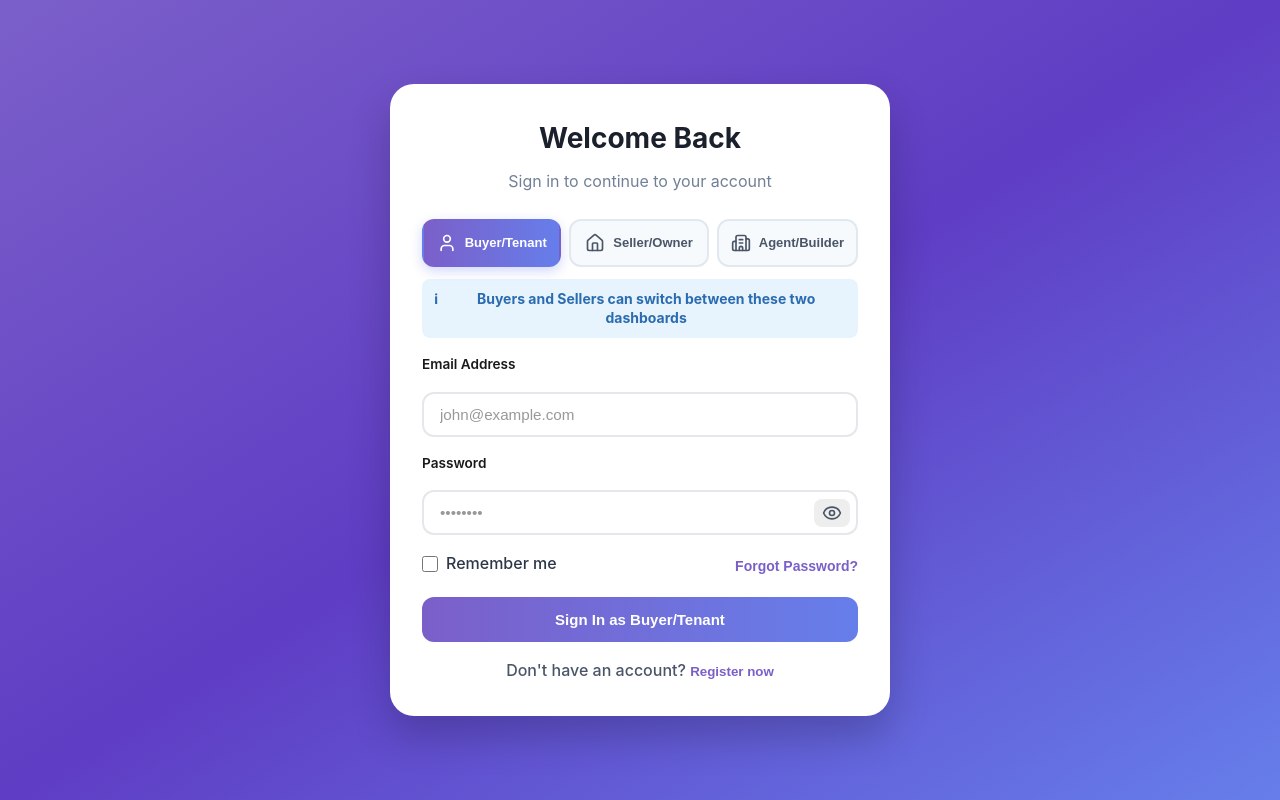
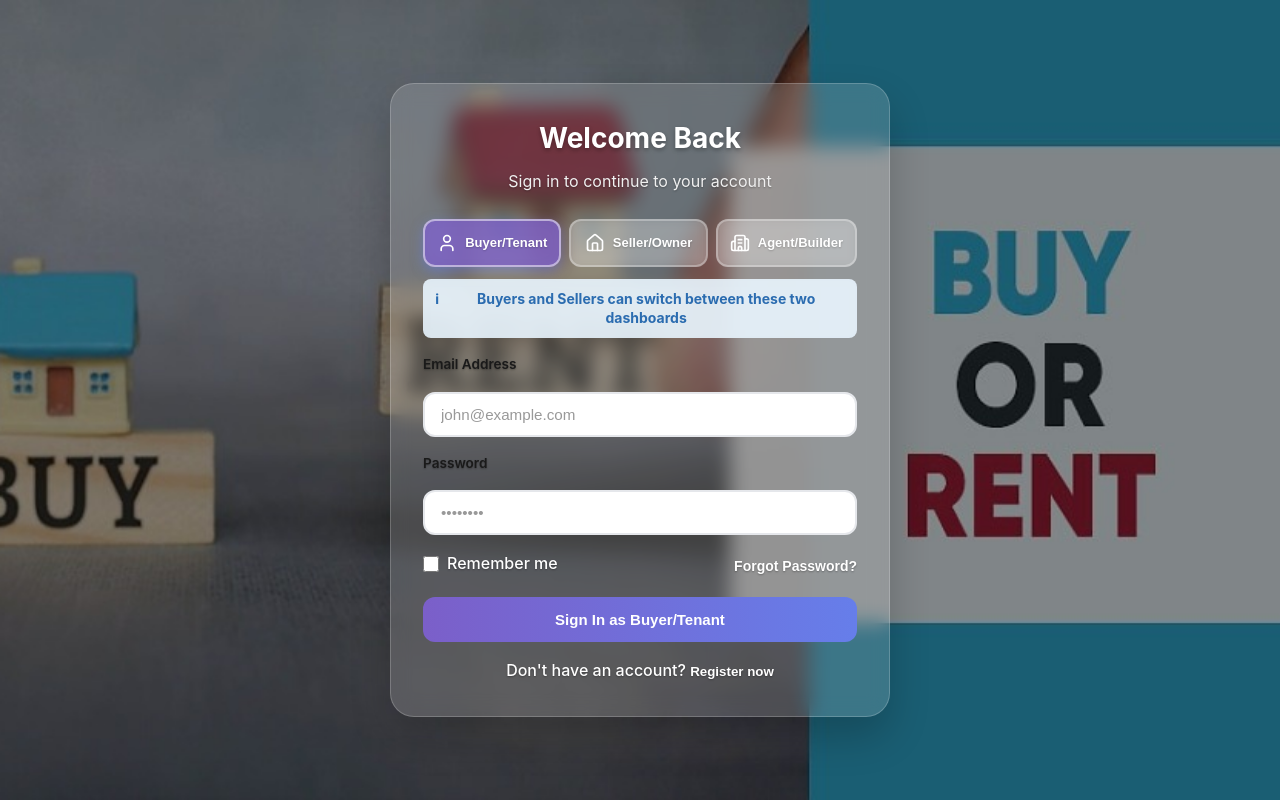
Before and after one commit to Vedantlights/Testingmodel1, a React (Create React App) app in the folder frontend/: page /login in a window 1280 px wide. Built offline with nearby package versions, Linux system fonts and the light colour scheme; no server answers.

Commit message:
Login Page layout changes

```diff
--- a/frontend/src/LandingPage/pages/Login.jsx
+++ b/frontend/src/LandingPage/pages/Login.jsx
@@ -133,8 +133,23 @@ const Login = () => {
     if (loginError) setLoginError("");
   };
 
+  // Background images mapping for each role
+  const backgroundImages = {
+    buyer: "/landingpagebuy.jpeg",
+    seller: "/Home.jpg",
+    agent: "/landingpageagent.jpeg",
+  };
+
   return (
-    <div className="login-container">
+    <div
+      className="login-container"
+      style={{
+        backgroundImage: `url(${backgroundImages[userType]})`,
+        backgroundSize: "cover",
+        backgroundPosition: "center",
+        backgroundRepeat: "no-repeat",
+      }}
+    >
       <div className="login-card">
         <div className="login-header">
           <h1>Welcome Back</h1>
--- a/frontend/src/LandingPage/styles/Login.css
+++ b/frontend/src/LandingPage/styles/Login.css
@@ -4,19 +4,23 @@
   display: flex;
   align-items: center;
   justify-content: center;
-  background: linear-gradient(to bottom right, #7b5fc9, #5f3dc4, #667eea);
   padding: 16px;
   font-family: -apple-system, BlinkMacSystemFont, "Segoe UI", Roboto, sans-serif;
+  transition: background-image 0.5s ease-in-out;
+  position: relative;
 }
 
 /* Card */
 .login-card {
-  background: white;
+  background: rgba(255, 255, 255, 0.15);
+  backdrop-filter: blur(10px);
+  -webkit-backdrop-filter: blur(10px);
   border-radius: 24px;
   box-shadow: 0 20px 40px rgba(0, 0, 0, 0.2);
   max-width: 500px;
   width: 100%;
   padding: 32px;
+  border: 1px solid rgba(255, 255, 255, 0.2);
 }
 
 /* Header */
@@ -28,12 +32,14 @@
 .login-header h1 {
   font-size: 28px;
   font-weight: bold;
-  color: #1a202c;
+  color: #ffffff;
   margin-bottom: 8px;
+  text-shadow: 0 2px 4px rgba(0, 0, 0, 0.3);
 }
 
 .login-header p {
-  color: #718096;
+  color: #f0f0f0;
+  text-shadow: 0 1px 2px rgba(0, 0, 0, 0.3);
 }
 
 /* User type toggle */
@@ -47,29 +53,34 @@
   flex: 1;
   padding: 12px;
   border-radius: 12px;
-  border: 2px solid #e2e8f0;
+  border: 2px solid rgba(255, 255, 255, 0.3);
   cursor: pointer;
   display: flex;
   align-items: center;
   justify-content: center;
   gap: 8px;
-  background: #f7fafc;
+  background: rgba(255, 255, 255, 0.2);
+  backdrop-filter: blur(5px);
+  -webkit-backdrop-filter: blur(5px);
   font-weight: 600;
   font-size: 13px;
-  color: #4a5568;
+  color: #ffffff;
   transition: all 0.3s;
+  text-shadow: 0 1px 2px rgba(0, 0, 0, 0.2);
 }
 
 .user-type-toggle button:hover {
-  border-color: #7b5fc9;
-  background: #f5f3ff;
+  border-color: rgba(255, 255, 255, 0.5);
+  background: rgba(255, 255, 255, 0.3);
 }
 
 .user-type-toggle button.active {
-  background: linear-gradient(to right, #7b5fc9, #667eea);
+  background: rgba(123, 95, 201, 0.8);
+  backdrop-filter: blur(10px);
+  -webkit-backdrop-filter: blur(10px);
   color: white;
-  border-color: transparent;
-  box-shadow: 0 4px 12px rgba(102, 126, 234, 0.3);
+  border-color: rgba(255, 255, 255, 0.5);
+  box-shadow: 0 4px 12px rgba(102, 126, 234, 0.5);
 }
 
 /* Role Access Hint */
@@ -82,7 +93,9 @@
   align-items: flex-start;
   gap: 8px;
   padding: 10px 12px;
-  background: #e8f4fd;
+  background: rgba(232, 244, 253, 0.9);
+  backdrop-filter: blur(5px);
+  -webkit-backdrop-filter: blur(5px);
   border-radius: 8px;
   font-size: 14px;
   font-weight: bold;
@@ -91,7 +104,9 @@
 }
 
 .hint-warning {
-  background: #fef3cd;
+  background: rgba(254, 243, 205, 0.9);
+  backdrop-filter: blur(5px);
+  -webkit-backdrop-filter: blur(5px);
   color: #856404;
 }
 
@@ -106,7 +121,9 @@
   align-items: flex-start;
   gap: 10px;
   padding: 14px 16px;
-  background: #fed7d7;
+  background: rgba(254, 215, 215, 0.95);
+  backdrop-filter: blur(5px);
+  -webkit-backdrop-filter: blur(5px);
   border: 1px solid #fc8181;
   border-radius: 12px;
   color: #c53030;
@@ -145,23 +162,31 @@
   display: block;
   font-weight: 600;
   margin-bottom: 4px;
-  color: #2d3748;
+  color: #ffffff;
+  text-shadow: 0 1px 2px rgba(0, 0, 0, 0.3);
 }
 
 .login-form input {
   width: 100%;
   padding: 12px;
   border-radius: 12px;
-  border: 2px solid #e2e8f0;
+  border: 2px solid rgba(255, 255, 255, 0.3);
   outline: none;
   font-size: 14px;
-  background: #f7fafc;
+  background: rgba(255, 255, 255, 0.2);
+  backdrop-filter: blur(5px);
+  -webkit-backdrop-filter: blur(5px);
+  color: #ffffff;
   transition: all 0.3s;
 }
 
+.login-form input::placeholder {
+  color: rgba(255, 255, 255, 0.7);
+}
+
 .login-form input:focus {
-  border-color: #7b5fc9;
-  background: white;
+  border-color: rgba(255, 255, 255, 0.6);
+  background: rgba(255, 255, 255, 0.3);
 }
 
 /* Password wrapper */
@@ -174,7 +199,9 @@
   right: 8px;
   top: 50%;
   transform: translateY(-50%);
-  background: #eee;
+  background: rgba(255, 255, 255, 0.3);
+  backdrop-filter: blur(5px);
+  -webkit-backdrop-filter: blur(5px);
   border: none;
   padding: 4px 8px;
   border-radius: 8px;
@@ -182,12 +209,12 @@
   display: flex;
   align-items: center;
   justify-content: center;
-  color: #4a5568;
+  color: #ffffff;
   transition: all 0.3s;
 }
 
 .password-toggle:hover {
-  background: #e2e8f0;
+  background: rgba(255, 255, 255, 0.5);
 }
 
 /* Options row */
@@ -203,6 +230,8 @@
   align-items: center;
   gap: 8px;
   font-weight: 500;
+  color: #ffffff;
+  text-shadow: 0 1px 2px rgba(0, 0, 0, 0.3);
 }
 
 .options-row input[type="checkbox"] {
@@ -214,9 +243,10 @@
 .options-row button {
   border: none;
   background: none;
-  color: #7b5fc9;
+  color: #ffffff;
   font-weight: 600;
   cursor: pointer;
+  text-shadow: 0 1px 2px rgba(0, 0, 0, 0.3);
 }
 
 .options-row button:hover {
@@ -226,17 +256,18 @@
 .forgot-password-link {
   background: none;
   border: none;
-  color: #7b5fc9;
+  color: #ffffff;
   font-size: 14px;
   font-weight: 600;
   cursor: pointer;
   padding: 0;
   text-decoration: none;
   transition: color 0.2s;
+  text-shadow: 0 1px 2px rgba(0, 0, 0, 0.3);
 }
 
 .forgot-password-link:hover {
-  color: #5f3dc4;
+  color: #f0f0f0;
   text-decoration: underline;
 }
 
@@ -298,16 +329,18 @@
 /* Signup link */
 .signup-link {
   text-align: center;
-  color: #4a5568;
+  color: #ffffff;
   font-weight: 500;
+  text-shadow: 0 1px 2px rgba(0, 0, 0, 0.3);
 }
 
 .signup-link button {
   border: none;
   background: none;
-  color: #7b5fc9;
+  color: #ffffff;
   font-weight: 600;
   cursor: pointer;
+  text-shadow: 0 1px 2px rgba(0, 0, 0, 0.3);
 }
 
 .signup-link button:hover {
--- a/frontend/src/UserDashboard/styles/BuyerContactPage.css
+++ b/frontend/src/UserDashboard/styles/BuyerContactPage.css
@@ -160,8 +160,6 @@
 }
 
 .buyer-contact-info-link {
-  color: #3b82f6;
-  text-decoration: underline;
   font-size: 1rem;
   display: block;
   transition: color 0.3s ease;
```
